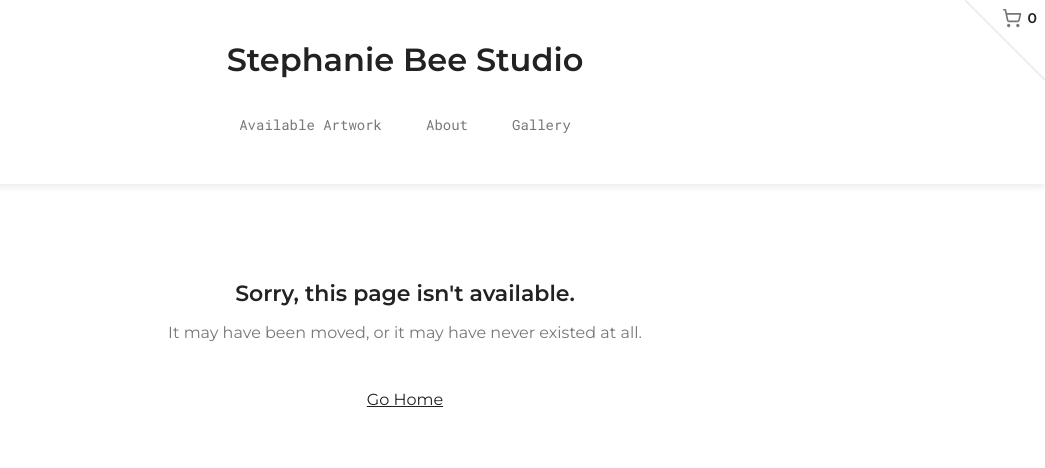
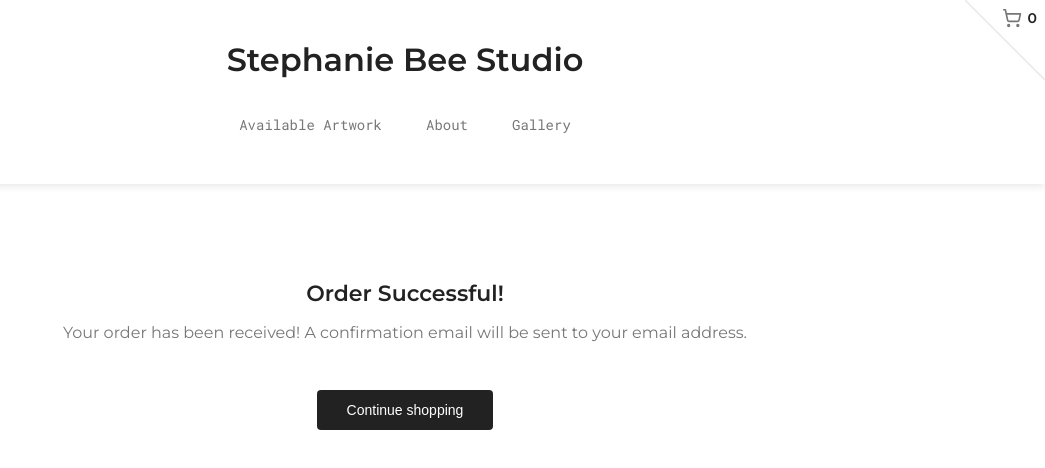
Before and after one commit to art-vbst/art-frontend, a React (Vite) app: page /checkout/success in a window 1280 px wide. Shown: the top 468 px of the page, without its empty margins (235-1280 px from the left). Built offline with nearby package versions, Linux system fonts and the light colour scheme; no server answers.

Commit message:
Frontend work - restructure code - styling - change checkout return route

```diff
--- a/src/index.scss
+++ b/src/index.scss
@@ -18,92 +18,3 @@ html {
 body {
   padding: unset;
 }
-
-.Layout {
-  width: 100%;
-  min-height: 100vh;
-  display: flex;
-  flex-direction: column;
-  position: relative;
-
-  &:has(.Error) {
-    & .Navbar {
-      animation: boxShadow 0.5s forwards;
-
-      @keyframes boxShadow {
-        0% {
-          box-shadow: 0 0 0 rgba(0, 0, 0, 0);
-        }
-        100% {
-          box-shadow: 0 2px 8px rgba(0, 0, 0, 0.1);
-        }
-      }
-    }
-  }
-
-  &__content {
-    flex: 1;
-
-  }
-
-  &__cartBadge {
-    z-index: 100;
-    user-select: none;
-    position: fixed;
-    top: 0;
-    right: 0;
-    width: 80px;
-    height: 80px;
-    background: linear-gradient(
-      45deg,
-      transparent,
-      transparent calc(50% - 1px),
-      #eee calc(50% - 1px),
-      #eee calc(50% + 1px),
-      white calc(50% + 1px)
-    );
-    cursor: pointer;
-
-    &__data {
-      position: absolute;
-      top: 0.5rem;
-      right: 0.5rem;
-      display: flex;
-      align-items: center;
-      justify-content: center;
-      gap: 6px;
-
-      &__icon {
-        width: 20px;
-        height: 20px;
-        color: $gray-light;
-        stroke: $gray-light;
-      }
-
-      &__count {
-        font-size: 14px;
-        font-weight: 600;
-      }
-    }
-  }
-}
-
-@media (max-width: 720px) {
-  .Layout {
-    &__content {
-      margin-top: 116px;
-    }
-
-    &__cartBadge {
-      display: none;
-    }
-  }
-}
-
-@media (max-width: 480px) {
-  .Layout {
-    &__content {
-      margin-top: 100px;
-    }
-  }
-}
--- /dev/null
+++ b/src/layout/index.ts
@@ -0,0 +1 @@
+export * from './layout';
--- /dev/null
+++ b/src/layout/layout.scss
@@ -0,0 +1,90 @@
+@use 'src/scss/variables.scss' as *;
+
+.Layout {
+  width: 100%;
+  min-height: 100vh;
+  display: flex;
+  flex-direction: column;
+  position: relative;
+
+  &:has(.Error),
+  &:has(.CheckoutReturn) {
+    & .Navbar {
+      animation: boxShadow 0.5s forwards;
+
+      @keyframes boxShadow {
+        0% {
+          box-shadow: 0 0 0 rgba(0, 0, 0, 0);
+        }
+        100% {
+          box-shadow: 0 2px 8px rgba(0, 0, 0, 0.1);
+        }
+      }
+    }
+  }
+
+  &__content {
+    flex: 1;
+  }
+
+  &__cartBadge {
+    z-index: 100;
+    user-select: none;
+    position: fixed;
+    top: 0;
+    right: 0;
+    width: 80px;
+    height: 80px;
+    background: linear-gradient(
+      45deg,
+      transparent,
+      transparent calc(50% - 1px),
+      #eee calc(50% - 1px),
+      #eee calc(50% + 1px),
+      white calc(50% + 1px)
+    );
+    cursor: pointer;
+
+    &__data {
+      position: absolute;
+      top: 0.5rem;
+      right: 0.5rem;
+      display: flex;
+      align-items: center;
+      justify-content: center;
+      gap: 6px;
+
+      &__icon {
+        width: 20px;
+        height: 20px;
+        color: $gray-light;
+        stroke: $gray-light;
+      }
+
+      &__count {
+        font-size: 14px;
+        font-weight: 600;
+      }
+    }
+  }
+}
+
+@media (max-width: 720px) {
+  .Layout {
+    &__content {
+      margin-top: 116px;
+    }
+
+    &__cartBadge {
+      display: none;
+    }
+  }
+}
+
+@media (max-width: 480px) {
+  .Layout {
+    &__content {
+      margin-top: 100px;
+    }
+  }
+}
--- a/src/layout.tsx
+++ b/src/layout/layout.tsx
@@ -1,10 +1,11 @@
 import * as React from "react";
 import { Outlet, useLocation } from "react-router-dom";
 import { ShoppingCart } from "lucide-react";
+import { Artwork, ArtworkModel } from "~/api";
 import { Cart, Navbar } from "~/components";
 import { useCartStore } from "~/data";
-import { Artwork, ArtworkModel } from "./api";
-import "./index.scss";
+import "~/index.scss";
+import "./layout.scss";
 
 export const Layout = () => {
   const [cartOpen, setCartOpen] = React.useState(false);
--- a/src/pages/ArtDetail/ArtDetail.tsx
+++ b/src/pages/ArtDetail/ArtDetail.tsx
@@ -11,7 +11,7 @@ import './ArtDetail.scss';
 export const ArtDetail = () => {
   const [artwork, setArtwork] = React.useState<Artwork | null>(null);
   const [selectedImageIndex, setSelectedImageIndex] = React.useState<number>(0);
-  const [loading, setLoading] = React.useState(false);
+  const [loading, setLoading] = React.useState(true);
   const [notFound, setNotFound] = React.useState(false);
 
   const { id } = useParams();
--- a/src/pages/CheckoutReturn/CheckoutReturn.scss
+++ b/src/pages/CheckoutReturn/CheckoutReturn.scss
@@ -1,30 +1,25 @@
 @use 'src/scss/variables' as *;
 
 .CheckoutReturn {
-  width: fit-content;
-  max-width: 500px;
-  margin: 0 auto;
-  padding: 0 1rem;
-
-  &__content {
-    background-color: #f9f9f9;
-    padding: 4rem 2rem;
   display: flex;
   flex-direction: column;
   align-items: center;
   gap: 1rem;
-    border-radius: 0.5rem;
+  padding: 2rem;
+  margin-top: 4rem;
 
-    & h1,
-    & p {
+  & > * {
     text-align: center;
   }
+
+  & h2 {
+    font-size: 22px;
+    font-weight: 600;
   }
 
-  &__icon {
-    width: 100px;
-    height: 100px;
-    margin-bottom: 2rem;
+  & p {
+    font-size: 16px;
+    color: $gray-light;
   }
 
   &__button {
@@ -33,7 +28,7 @@
     background-color: $gray-dark;
     color: white;
     padding: 12px 30px;
-    border-radius: 2px;
+    border-radius: 4px;
     font-size: 14px;
     cursor: pointer;
     transition: background-color 0.2s ease;
@@ -57,17 +52,3 @@
     }
   }
 }
-
-@media (max-width: 480px) {
-  .CheckoutReturn {
-    padding: 1rem;
-
-    &__content {
-      padding: 2rem 1rem;
-
-      & h1 {
-        font-size: 24px;
-      }
-    }
-  }
-}
--- a/src/pages/CheckoutReturn/CheckoutReturn.tsx
+++ b/src/pages/CheckoutReturn/CheckoutReturn.tsx
@@ -2,8 +2,6 @@ import * as React from 'react';
 import { useNavigate } from 'react-router-dom';
 import { useCartStore } from '~/data';
 import './CheckoutReturn.scss';
-
-import checkIcon from '~/assets/check.png';
 
 export const CheckoutReturn = () => {
   const navigate = useNavigate();
@@ -16,14 +14,11 @@ export const CheckoutReturn = () => {
 
   return (
     <div className="CheckoutReturn">
-      <div className="CheckoutReturn__content">
-        <img className="CheckoutReturn__icon" src={checkIcon} alt="Success" />
-        <h1>Order Successful!</h1>
-        <p>Your order has been received! A confirmation email will be sent to your email address.</p>
-        <button className="CheckoutReturn__button" onClick={() => navigate('/')}>
-          Continue shopping
-        </button>
-      </div>
+      <h2>Order Successful!</h2>
+      <p>Your order has been received! A confirmation email will be sent to your email address.</p>
+      <button className="CheckoutReturn__button" onClick={() => navigate('/')}>
+        Continue shopping
+      </button>
     </div>
   );
 };
--- a/src/routes.tsx
+++ b/src/routes.tsx
@@ -1,6 +1,6 @@
 import { RouteObject } from 'react-router-dom';
 import { About, ArtDetail, ArtList, CheckoutReturn, Gallery, Error } from '~/pages';
-import { Layout } from './layout';
+import { Layout } from '~/layout';
 
 export const routes: RouteObject[] = [
   {
@@ -24,7 +24,7 @@ export const routes: RouteObject[] = [
         element: <ArtDetail />,
       },
       {
-        path: '/checkout',
+        path: '/checkout/success',
         element: <CheckoutReturn />,
       },
       {
```
Lines whose indentation alone changed are shown as unchanged.
